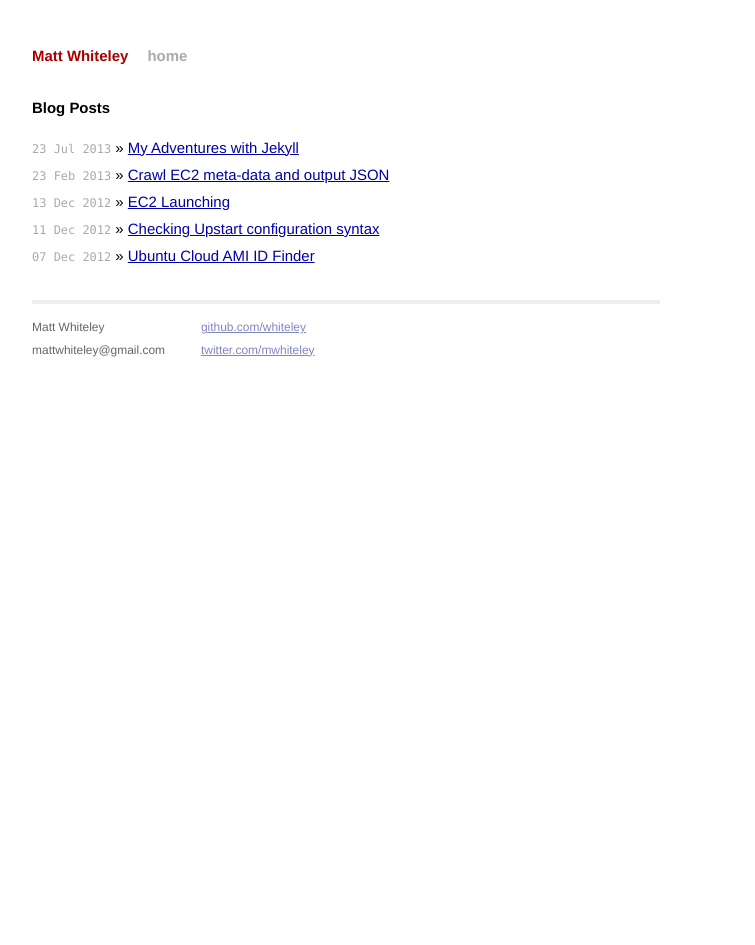
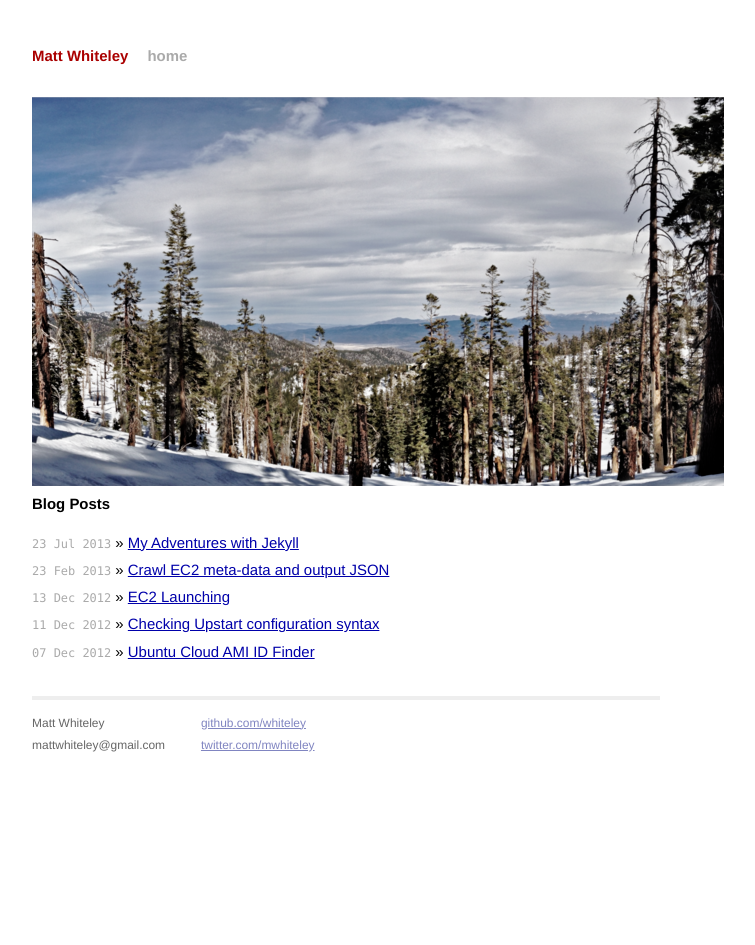
Before and after one commit to whiteley/whiteley.github.io, a Jekyll site: the page built from index.html, in a window 1280 px wide. Shown: the whole page, without its empty margins (294-1049 px from the left). Built offline with Jekyll 4.4.1, drawn with Linux system fonts in a browser that asks for light colours.

Commit message:
Picturize

```diff
--- a/index.html
+++ b/index.html
@@ -4,6 +4,7 @@ title: Matt Whiteley
 ---
 
 <div id="home">
+  <img class="header" alt="Heavenly" src="{{ site.url }}/assets/heavenly.png"</img>
   <h1>Blog Posts</h1>
   <ul class="posts">
     {% for post in site.posts %}
```
Also changed, not shown: assets/heavenly.png (added).
